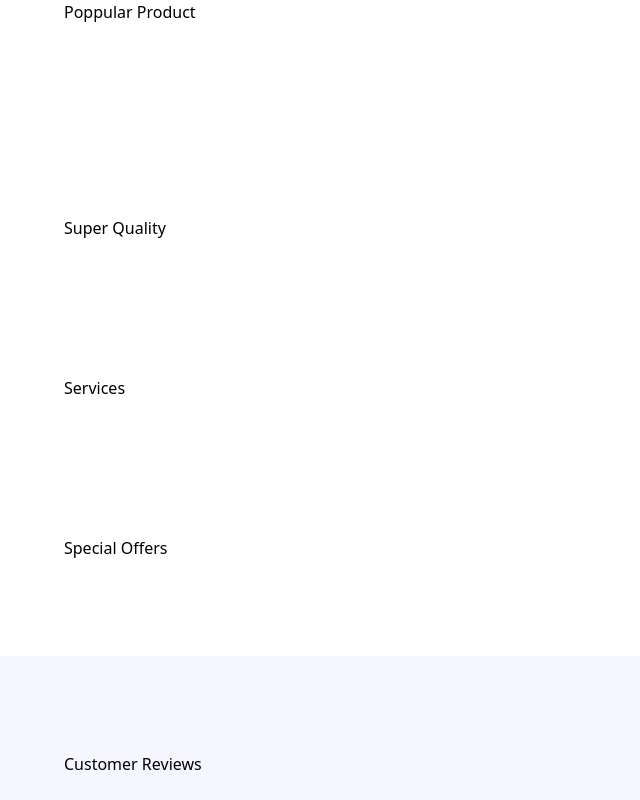
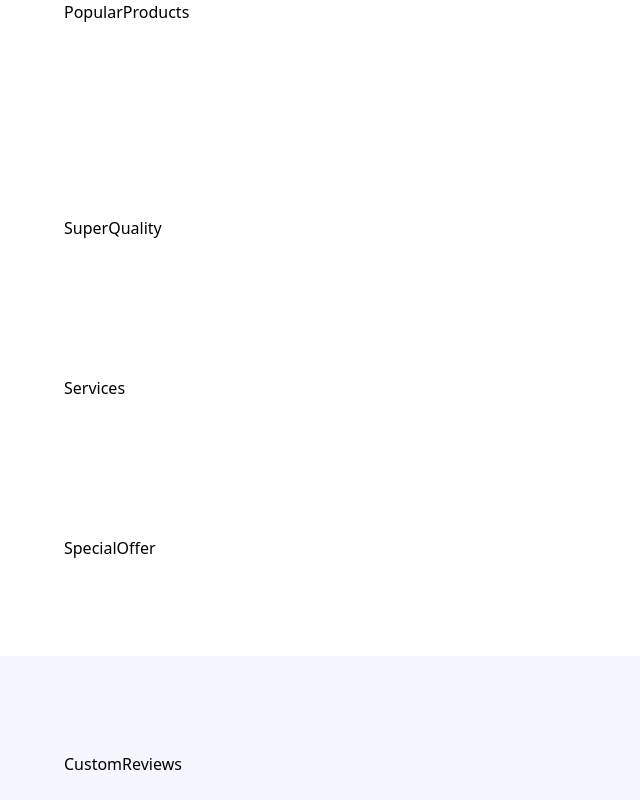
Before and after one commit to GhosTHaise/nike-landing, a React (Vite) app: page / in a window 1280 px wide. Shown: the part 240-1040 px from the top of the page, without its empty margins (0-640 px from the left). Built offline with nearby package versions, Linux system fonts and the light colour scheme; a web font is replaced by a local one.

Commit message:
Call section cimponents

```diff
--- a/src/App.jsx
+++ b/src/App.jsx
@@ -14,42 +14,42 @@
     <section
       className="xl:padding-l wide:padding-r padding-b"
     >
-      Hero
+      <Hero />
     </section>
     <section
       className="padding"
     >
-      Poppular Product
+      <PopularProducts />
     </section>
     <section
       className="padding"
     >
-      Super Quality
+      <SuperQuality />
     </section>
     <section
       className="padding-x py-10"
     >
-      Services
+      <Services />
     </section>
     <section
       className="padding"
     >
-      Special Offers
+      <SpecialOffer />
     </section>
     <section
       className="bg-pale-blue padding"
     >
-      Customer Reviews
+      <CustomerReviews />
     </section>
     <section
       className="padding-x sm:py-32 py-16 w-full"
     >
-      Subscribe
+      <Subscribe />
     </section>
     <section
       className="bg-black padding-x padding-t pb-8"
     >
-      Footer
+      <Footer />
     </section>
   </main>
 );
```
